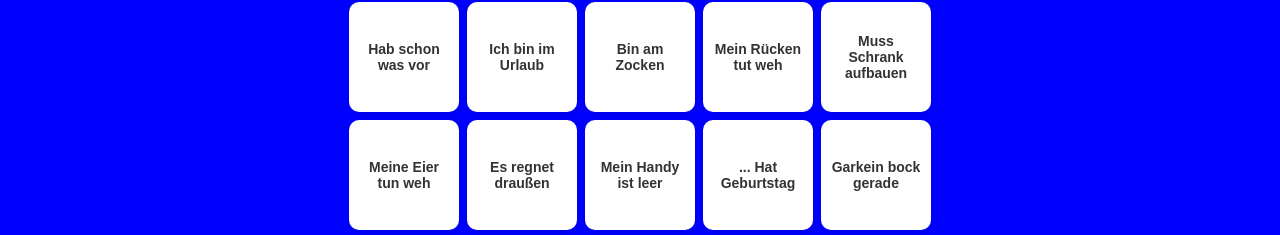
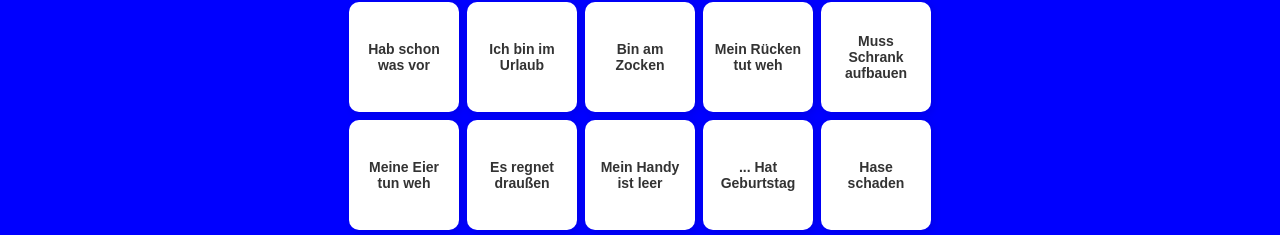
Before and after one commit to MetoRizz/BingoFUX, a plain HTML site: page Index.html in a window 1280 px wide. Shown: the part 322-557 px from the top of the page. Drawn offline with Linux system fonts and the light colour scheme.

Commit message:
Update Index.html

```diff
--- a/Index.html
+++ b/Index.html
@@ -114,7 +114,7 @@
             "Hab Muskelkater", "Meine Busfahrkarte ist leer", "Hab schon was vor",
             "Bin zu müde", "Mein Internet geht nicht", "Ich muss lernen",
             "Hab keinen Bock", "Es regnet draußen", "Mein Rücken tut weh",
-            "Muss zu meiner Oma", "Garkein bock gerade", "Ich bin im Urlaub",
+            "Muss zu meiner Oma", "Hase schaden", "Ich bin im Urlaub",
             "Ich hab vergessen"
         ];
 
```
